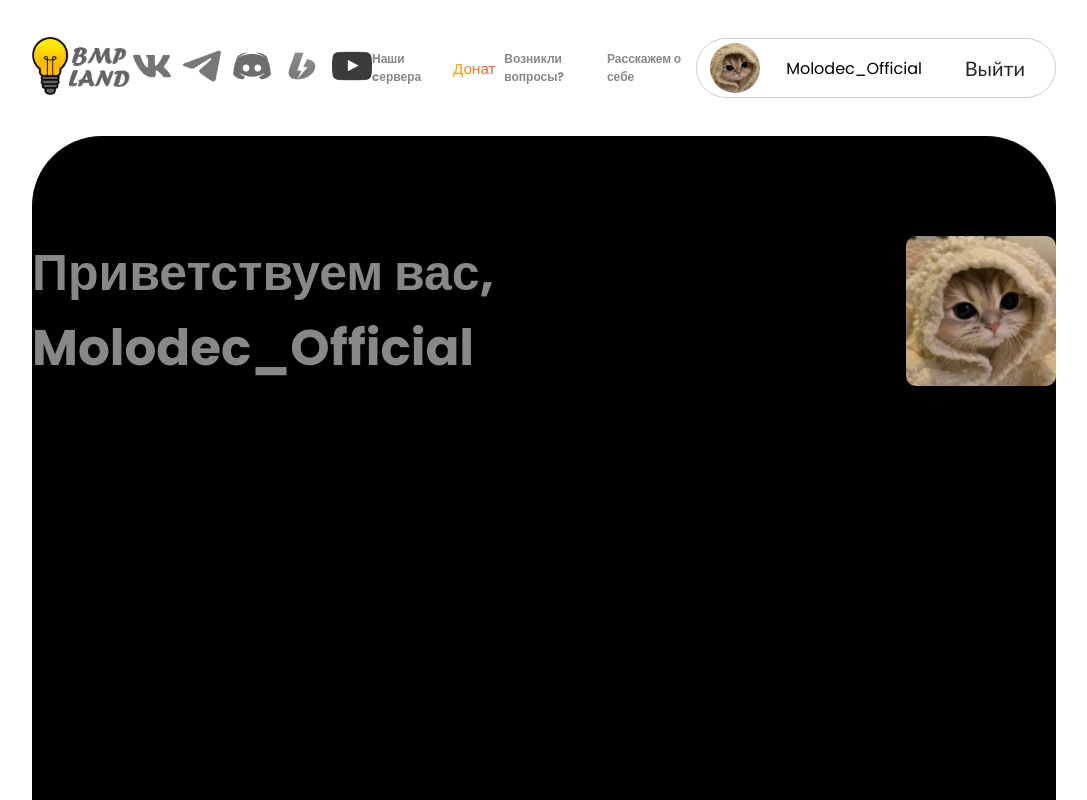
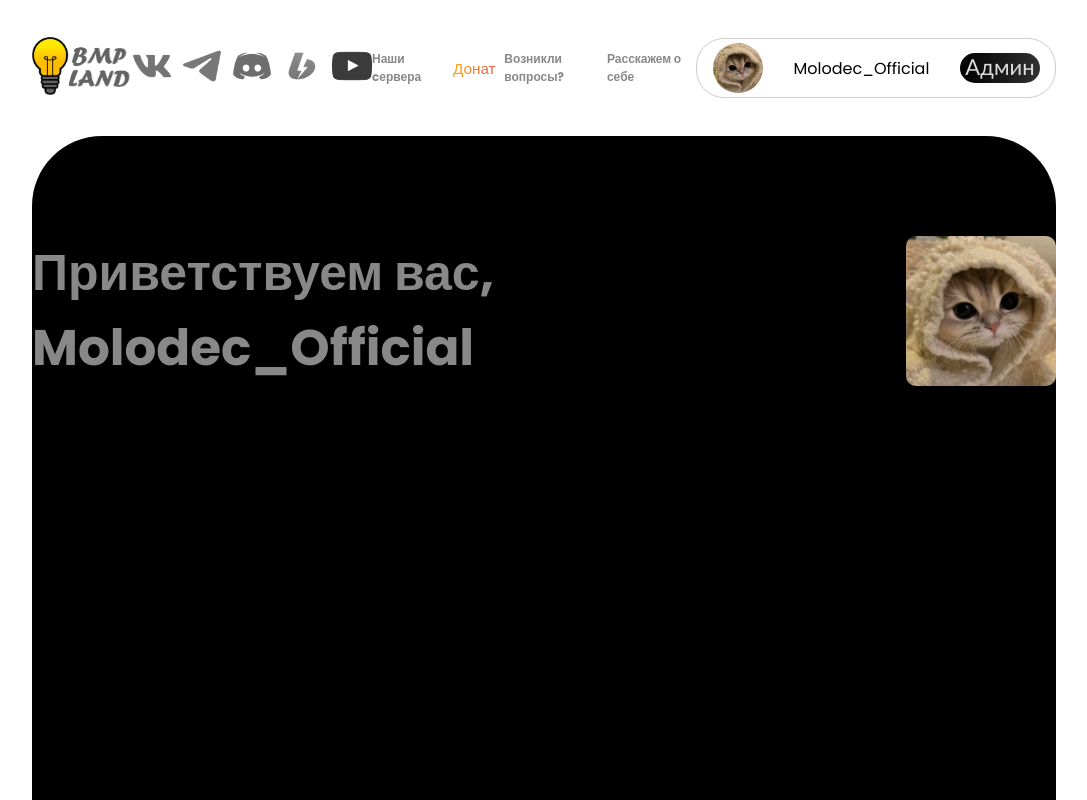
Before and after one commit to MolodecOfficial/BMPLand, a Vue app: page /AccountProfile in a window 1280 px wide. Shown: the top 800 px of the page, without its empty margins (96-1183 px from the left). Built offline with nearby package versions, Linux system fonts and the light colour scheme; a web font is replaced by a local one.

Commit message:
another bug fix

```diff
--- a/src/components/Home/Header/Navbar/Logo/Logo.vue
+++ b/src/components/Home/Header/Navbar/Logo/Logo.vue
@@ -4,8 +4,9 @@
 
 <template>
   <div class="nav_logo">
-    <RouterLink to="/About" class="test"/>
+    <RouterLink to="/">
     <img class="logo" src="../../../../../assets/Home/Header/Navbar/Navbar_Logo.png" alt="">
+    </RouterLink>
   </div>
 </template>
 
--- a/src/components/Home/Header/Navbar/Navbar.vue
+++ b/src/components/Home/Header/Navbar/Navbar.vue
@@ -21,8 +21,8 @@ const updateNotRegistered = (value) => {
     <SocialIcons/>
     <NavButtons/>
     <div class="reg_test">
-      <PlayerAccount v-if="!notRegistered" :showRegisterButtons="updateNotRegistered" />
-      <RegisterButtons v-else :notRegistered="notRegistered" @updateNotRegistered="updateNotRegistered"/>
+      <PlayerAccount v-if="!notRegistered" :showRegisterButtons="updateNotRegistered(false)" />
+      <RegisterButtons v-else :notRegistered="notRegistered" @updateNotRegistered="updateNotRegistered(false)"/>
     </div>
   </div>
 </template>
--- a/src/components/Home/Header/Navbar/PlayerAccount/PlayerAccount.scss
+++ b/src/components/Home/Header/Navbar/PlayerAccount/PlayerAccount.scss
@@ -4,7 +4,7 @@
   height: 60px;
   border: 1px solid rgba(129, 129, 129, 0.4);
   align-items: center;
-  border-radius: 30px;
+  border-radius: 28px;
 }
 .profile {
   height: 80px;
@@ -45,25 +45,23 @@
   display: flex;
   align-items: center;
   justify-content: center;
-
+  text-align: center;
 }
 .quit_btn {
-  font-size: 20px;
-  display: flex;
+  text-align: center;
+  font-size: 22px;
+  display: inline-block;
   align-items: center;
   justify-content: center;
-  background-color: transparent;
-  border-radius: 10px;
+  background: linear-gradient(to right, #000000, #313131);
+  border-radius: 30px;
   height: 30px;
-  width: 120px;
-  cursor: pointer;
+  width: 80px;
   text-decoration: none;
-  color: #262626;
+  color: #dcdcdc;
   font-family: Calibri, sans-serif;
   transition: 0.1s;
-  &.quit_btn:hover {
-    color: #6c6c6c;
-  }
+
 }
 .name {
   display: flex;
--- a/src/components/Home/Header/Navbar/PlayerAccount/PlayerAccount.vue
+++ b/src/components/Home/Header/Navbar/PlayerAccount/PlayerAccount.vue
@@ -1,8 +1,5 @@
 <script setup>
 
-function refreshPage() {
-  window.location.replace('/')
-}
 
 </script>
 
@@ -21,11 +18,9 @@ function refreshPage() {
       </div>
     </div>
     <div class="options">
-      <RouterLink class="name" to="/">
-      <a class="quit_btn" @click="refreshPage" href="">
-        Выйти
-      </a>
-      </RouterLink>
+      <p class="quit_btn">
+        Админ
+      </p>
     </div>
   </div>
 </template>
```
